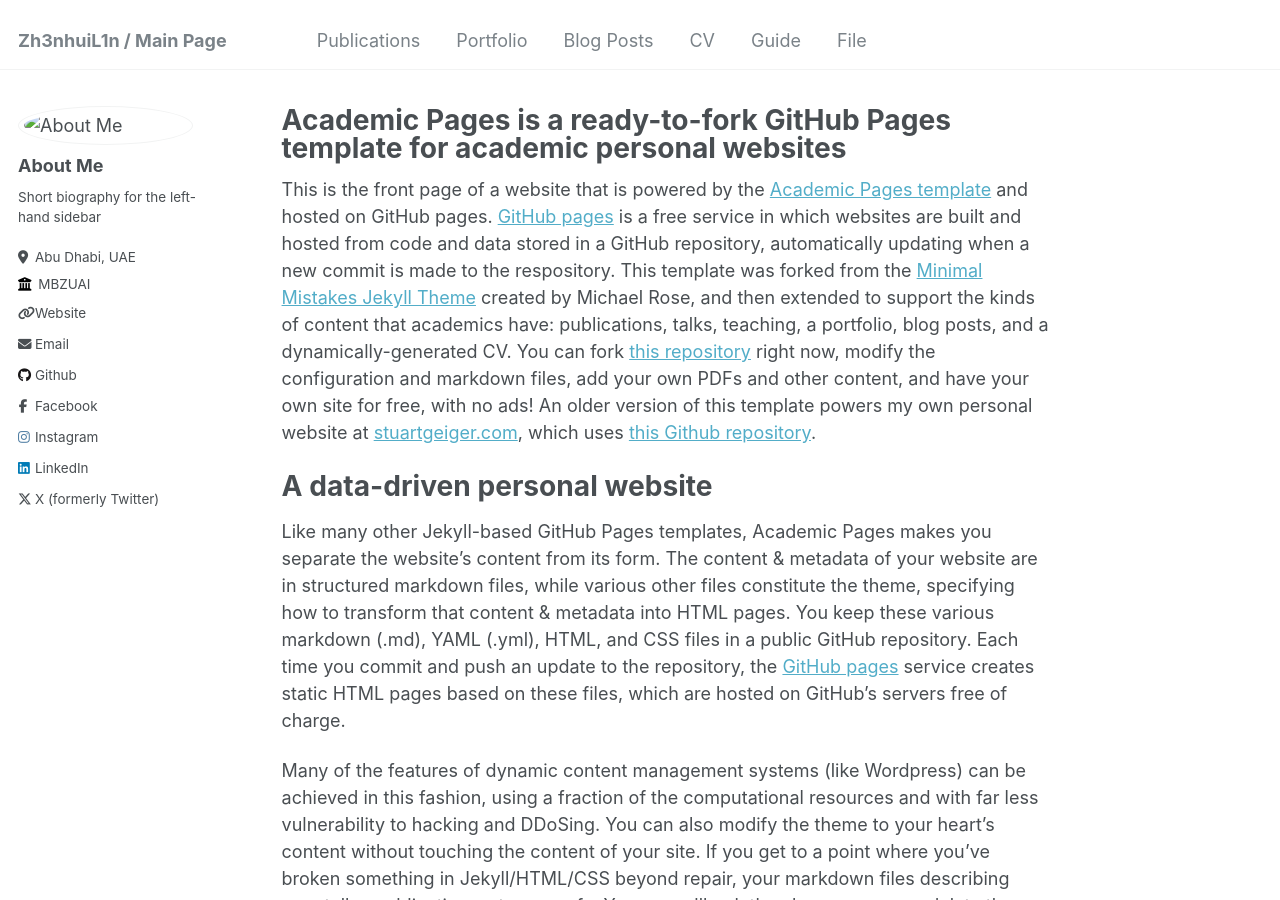
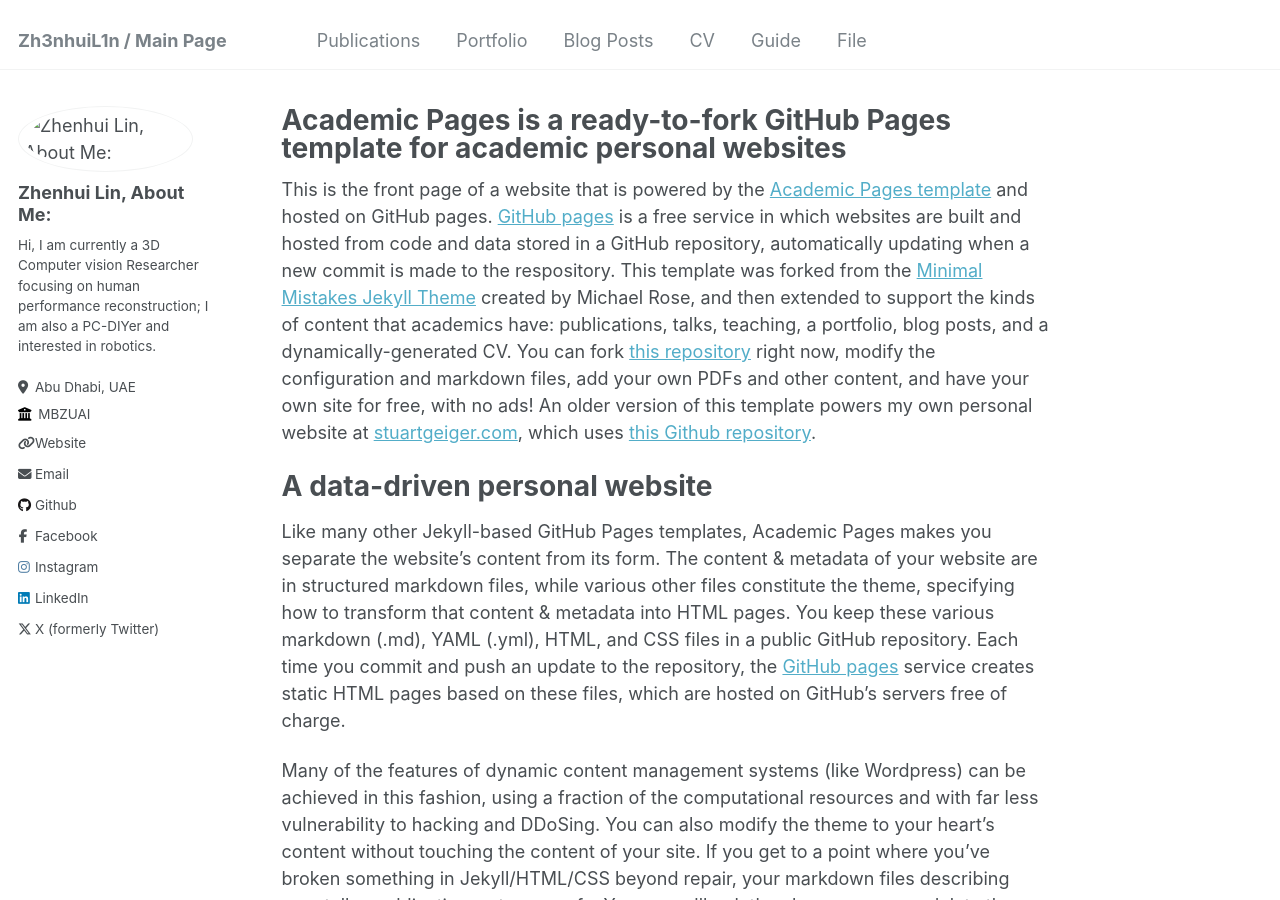
Before and after one commit to ZhenhuiL1n/Zh3nhuiL1n.github.io, a Jekyll site: the page built from _pages/about.md, in a window 1280 px wide and 900 px high. Built offline with Jekyll 4.4.1, drawn with Linux system fonts in a browser that asks for light colours.

Commit message:
Update _config.yml

```diff
--- a/_config.yml
+++ b/_config.yml
@@ -22,9 +22,9 @@ repository               : "ZhenhuiL1n/Zh3nhuiL1n.github.io"
 author:
   # Biographic information
   avatar           : "profile.png"
-  name             : "About Me"
+  name             : "Zhenhui Lin, About Me:"
   pronouns         : # example: "she/her"
-  bio              : "Short biography for the left-hand sidebar"
+  bio              : "Hi, I am currently a 3D Computer vision Researcher focusing on human performance reconstruction; I am also a PC-DIYer and interested in robotics."
   location         : "Abu Dhabi, UAE"
   employer         : "MBZUAI"
   uri              : "https://zhenhuil1n.github.io/Zh3nhuiL1n.github.io/"
```
